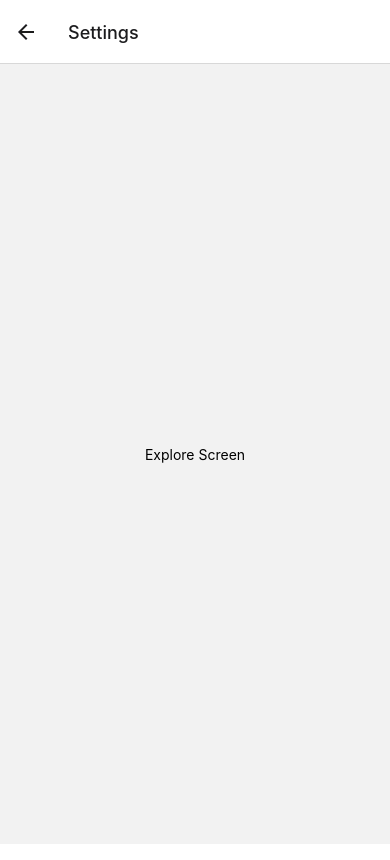
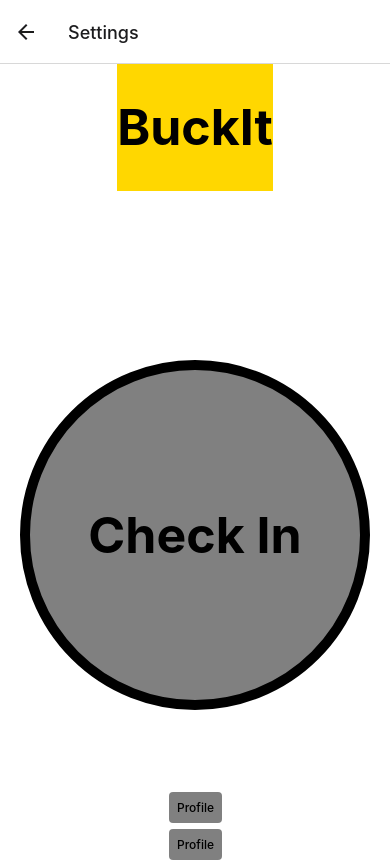
Before and after one commit to buckitA/buckit, a React Native app: screen /Settings in a window 390 px wide. Built offline with nearby package versions, Linux system fonts and the light colour scheme.

Commit message:
new screens added with navigator routing

```diff
--- a/App.js
+++ b/App.js
@@ -1,83 +1,20 @@
 import { createNativeStackNavigator } from '@react-navigation/native-stack';
 import { NavigationContainer } from '@react-navigation/native';
 import React from 'react';
-import { StyleSheet, Text, TouchableOpacity, View } from 'react-native';
-import TopRow from "./components/Partitions/TopRow";
-import BottomMidRow from "./components/Partitions/BottomMidRow";
-import TopMidRow from "./components/Partitions/TopMidRow";
-import BottomRow from "./components/Partitions/BottomRow";
+import HomeScreen from "./components/Screens/Home";
+import ExploreScreen from "./components/Screens/Explore";
+import ProfileScreen from "./components/Screens/Profile";
+import SettingsScreen from "./components/Screens/Settings";
 
 export default function App() {
   return (<NavigationContainer>
     <Stack.Navigator initialRouteName="Home">
       <Stack.Screen name="Home" component={HomeScreen}/>
       <Stack.Screen name="Explore" component={ExploreScreen} />
-      <Stack.Screen name="Profile" component={HomeScreen}/>
-      <Stack.Screen name="Settings" component={ExploreScreen} />
+      <Stack.Screen name="Profile" component={ProfileScreen}/>
+      <Stack.Screen name="Settings" component={SettingsScreen} />
     </Stack.Navigator>
   </NavigationContainer>);
 }
 
 const Stack = createNativeStackNavigator();
-
-function HomeScreen({ navigation }) {
-  return (
-    <View style={styles.screen}>
-
-      <TopRow/>
-
-      <TopMidRow>
-        {/* Need default content here */}
-      </TopMidRow>
-
-      <BottomMidRow/>
-
-      <View style={{ padding: 10, flex: 1 }}>
-        <BottomRow/>
-      </View>
-
-    </View>
-  );
-}
-
-
-function ExploreScreen() {
-  return (
-    <View style={{ flex: 1, alignItems: 'center', justifyContent: 'center' }}>
-      <Text>Explore Screen</Text>
-    </View>
-  );
-}
-
-const styles = StyleSheet.create({
-  screen: {
-    flex: 1,
-    backgroundColor: 'white',
-    alignItems: 'center',
-    justifyContent: 'center',
-  },
-  bottomRow: {
-    flex: 3,
-  },
-  bottomButtonText: {
-    fontSize: 30,
-    fontWeight: 'bold',
-  },
-  bottomButton: {
-    paddingHorizontal: 8,
-    paddingVertical: 8,
-    borderRadius: 4,
-    backgroundColor: "gray",
-    alignSelf: "flex-start",
-    marginHorizontal: "1%",
-    marginBottom: 6,
-    minWidth: "48%",
-    textAlign: "center",
-  },
-  bottomButtonLabel: {
-    fontSize: 12,
-    fontWeight: "500",
-    color: "black",
-    textAlign: "center"
-  }
-});
--- a/components/Partitions/BottomRow.jsx
+++ b/components/Partitions/BottomRow.jsx
@@ -3,9 +3,11 @@ import NavigationButton from "../NavigationButton";
 
 export default function BottomRow() {
     return(
-        <View style = {styles.bottomRow}>
-            <NavigationButton/>
-            <NavigationButton/>
+        <View style={{ padding: 10, flex: 1 }}>
+            <View style = {styles.bottomRow}>
+                <NavigationButton/>
+                <NavigationButton/>
+            </View>
         </View>
     );
 }
--- /dev/null
+++ b/components/Screens/Explore.jsx
@@ -0,0 +1,9 @@
+import {Text, View} from "react-native";
+
+export default function ExploreScreen() {
+    return (
+        <View style={{ flex: 1, alignItems: 'center', justifyContent: 'center' }}>
+            <Text>Explore Screen</Text>
+        </View>
+    );
+}
--- /dev/null
+++ b/components/Screens/Home.jsx
@@ -0,0 +1,25 @@
+import {StyleSheet, View} from "react-native";
+import TopRow from "../Partitions/TopRow";
+import TopMidRow from "../Partitions/TopMidRow";
+import BottomMidRow from "../Partitions/BottomMidRow";
+import BottomRow from "../Partitions/BottomRow";
+
+export default function HomeScreen({ navigation }) {
+    return (
+        <View style={styles.screen}>
+            <TopRow/>
+            <TopMidRow/>
+            <BottomMidRow/>
+            <BottomRow/>
+        </View>
+    );
+}
+
+const styles = StyleSheet.create({
+    screen: {
+        flex: 1,
+        backgroundColor: 'white',
+        alignItems: 'center',
+        justifyContent: 'center',
+    },
+});
--- /dev/null
+++ b/components/Screens/Profile.jsx
@@ -0,0 +1,25 @@
+import {StyleSheet, View} from "react-native";
+import TopRow from "../Partitions/TopRow";
+import TopMidRow from "../Partitions/TopMidRow";
+import BottomMidRow from "../Partitions/BottomMidRow";
+import BottomRow from "../Partitions/BottomRow";
+
+export default function ProfileScreen({ navigation }) {
+    return (
+        <View style={styles.screen}>
+            <TopRow/>
+            <TopMidRow/>
+            <BottomMidRow/>
+            <BottomRow/>
+        </View>
+    );
+}
+
+const styles = StyleSheet.create({
+    screen: {
+        flex: 1,
+        backgroundColor: 'white',
+        alignItems: 'center',
+        justifyContent: 'center',
+    },
+});
--- /dev/null
+++ b/components/Screens/Settings.jsx
@@ -0,0 +1,25 @@
+import {StyleSheet, View} from "react-native";
+import TopRow from "../Partitions/TopRow";
+import TopMidRow from "../Partitions/TopMidRow";
+import BottomMidRow from "../Partitions/BottomMidRow";
+import BottomRow from "../Partitions/BottomRow";
+
+export default function SettingsScreen({ navigation }) {
+    return (
+        <View style={styles.screen}>
+            <TopRow/>
+            <TopMidRow/>
+            <BottomMidRow/>
+            <BottomRow/>
+        </View>
+    );
+}
+
+const styles = StyleSheet.create({
+    screen: {
+        flex: 1,
+        backgroundColor: 'white',
+        alignItems: 'center',
+        justifyContent: 'center',
+    },
+});
```
